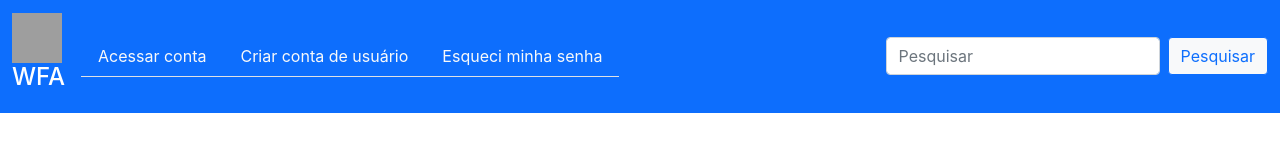
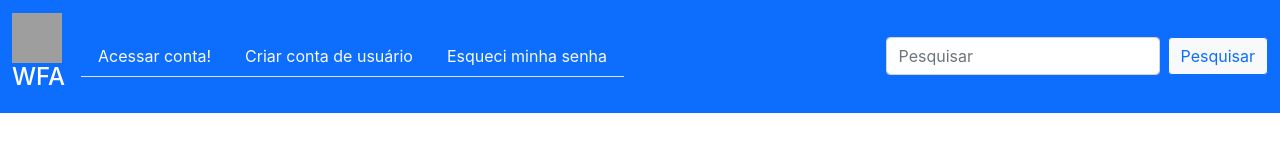
Before and after one commit to wilsonfelix/Aula2_React, a React (Create React App) app: page / in a window 1280 px wide. Shown: the top 160 px of the page. Built offline with nearby package versions, Linux system fonts and the light colour scheme; grey boxes are pictures that could not be loaded.

Commit message:
teste subida de branch clonada

```diff
--- a/src/components/Header.js
+++ b/src/components/Header.js
@@ -14,7 +14,7 @@ export default function Header() {
                     <div className="collapse navbar-collapse" id="navbarSupportedContent">
                         <ul className="nav nav-tabs">
                             <li className="nav-item">
-                                <NavLink className="nav-link link-light" aria-current="page" to="/acessar-conta">Acessar conta</NavLink>
+                                <NavLink className="nav-link link-light" aria-current="page" to="/acessar-conta">Acessar conta!</NavLink>
                             </li>
                             <li className="nav-item">
                                 <NavLink className="nav-link link-light" aria-current="page" to="/criar-conta">Criar conta de usuário</NavLink>
```
